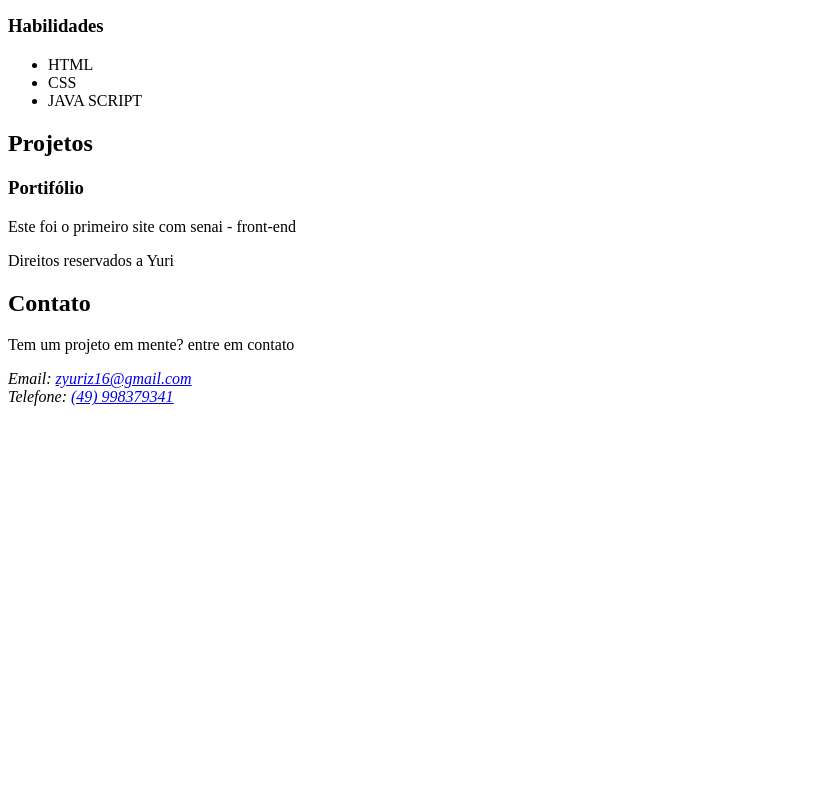
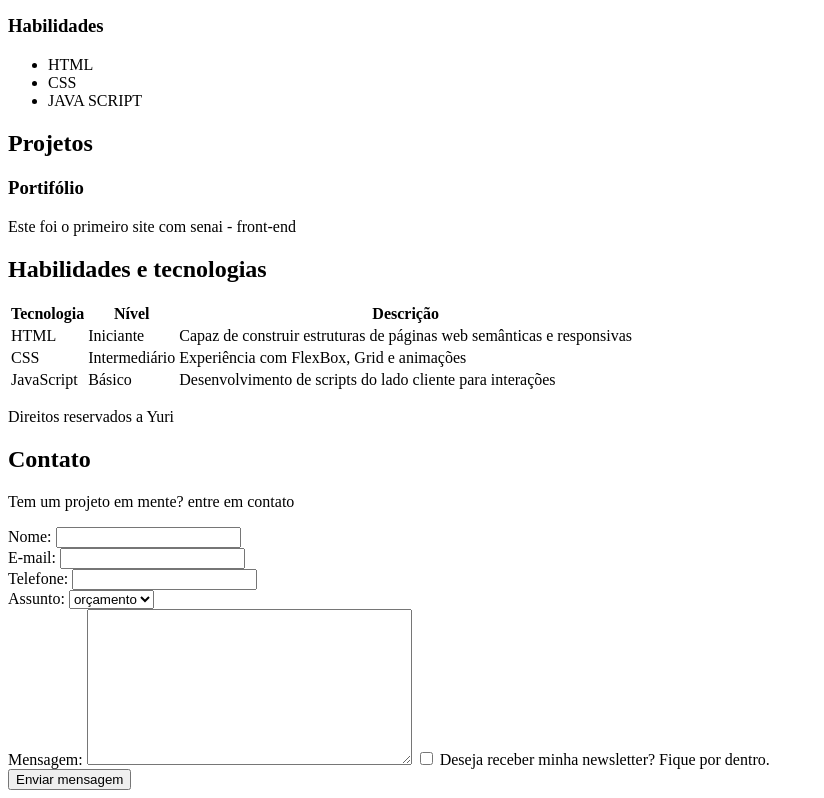
Before and after one commit to Yuri-Silva0/Site, a plain HTML site: page index.html in a window 1280 px wide. Shown: the part 408-1206 px from the top of the page, without its empty margins (0-824 px from the left). Before the commit the page ends 822 px from the top, so only its background shows below. Drawn offline with Linux system fonts and the light colour scheme.

Commit message:
Adição de formulário e tabela no site

```diff
--- a/index.html
+++ b/index.html
@@ -55,7 +55,45 @@
 
         </article>
 
-    </Section>
+    </Section id="Habilidades">
+        <h2>Habilidades e tecnologias</h2>
+
+        <table>
+
+            <thead>
+                <tr>
+                    <th>Tecnologia</th>
+                    <th>Nível</th>
+                    <th>Descrição</th>
+                </tr>
+
+            </thead>
+
+            <tbody>
+                <tr>
+                    <td>HTML</td>
+                    <td>Iniciante</td>
+                    <td>Capaz de construir estruturas de páginas web semânticas e responsivas</td>
+                </tr>
+
+                <tr>
+                    <td>CSS</td>
+                    <td>Intermediário</td>
+                    <td>Experiência com FlexBox, Grid e animações</td>
+                </tr>
+
+                <tr>
+                    <td>JavaScript</td>
+                    <td>Básico</td>
+                    <td>Desenvolvimento de scripts do lado cliente para interações</td>
+                </tr>
+
+            </tbody>
+        </table>
+
+    <section>
+
+    </section>
 
     <footer>
         <p>Direitos reservados a Yuri</p>
@@ -64,11 +102,35 @@
             <h2>Contato</h2>
             <p>Tem um projeto em mente? entre em contato</p>
 
-            <address>
-                Email: <a href="mailto:zyuriz16@gmail.com">zyuriz16@gmail.com</a> <br>
-                Telefone: <a href="tel:(49) 998379341">(49) 998379341</a>
-            </address>
+            <form action="">
+                <label for="Nome">Nome: </label>
+                <input type="text" id="nome" name="Nome" required> <br>
 
+                <label for="email">E-mail: </label>
+                <input type="email" id="email" name="email" required> <br>
+
+                <label for="Telefone">Telefone: </label>
+                <input type="tel" id="telefone" name="telefone"> <br>
+
+                <label for="assunto">Assunto:</label>
+                <select name="assunto" id="assunto" required>
+                    <option value="orçamento">orçamento</option>
+                    <option value="duvida">duvida</option>
+                    <option value="outro">outro</option>
+                </select>
+                <br>
+
+                <label for="mensagem">Mensagem: </label>
+                <textarea name="mensagem" id="mensagem" cols="38" rows="10"></textarea>
+
+                <input type="checkbox" id="inscricao" name="inscricao">
+                <label for="inscricao">Deseja receber minha newsletter? Fique por dentro.</label>
+
+                <br>
+
+                <input type="submit" value="Enviar mensagem">
+
+            </form>
         </section>
     </footer>
 </body>
```
